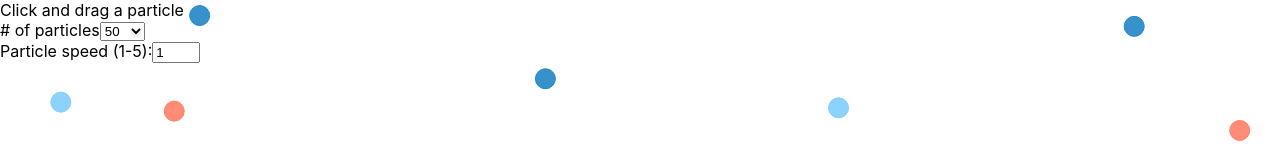
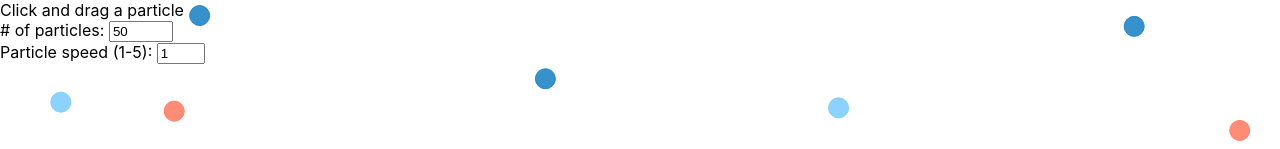
Before and after one commit to nborisic/weekly-code, a React (Create React App) app: page /physics in a window 1280 px wide. Shown: the top 149 px of the page. Built offline with nearby package versions, Linux system fonts and the light colour scheme.

Commit message:
update inputs

```diff
--- a/src/week-eight/index.jsx
+++ b/src/week-eight/index.jsx
@@ -184,15 +184,10 @@ const Physics = () => {
         <div style={{position: "absolute"}}>
           <div>Click and drag a particle</div>
           <div>
-            <label htmlFor="particles"># of particles</label>
-            <select id="particles" onChange={(e) => setParticlesCount(parseInt(e.target.value, 10))} value={particlesCount}>
-              <option>50</option>
-              <option>100</option>
-              <option>200</option>
-              <option>500</option>
-            </select>
+            <label htmlFor="particles"># of particles: </label>
+            <input  type="number" id="particles" min="1" max="400" onChange={(e) => setParticlesCount(parseInt(e.target.value, 10))} value={particlesCount} />
             <div>
-            <label htmlFor="speed">Particle speed (1-5):</label>
+            <label htmlFor="speed">Particle speed (1-5): </label>
             <input type="number" id="speed"
               min="1" max="5" value={particleSpeed} onChange={(e) => setParticleSpeed(e.target.value)} />
             </div>
```
Also changed, not shown: src/week-eight/collision.js (+1 -8 lines).
